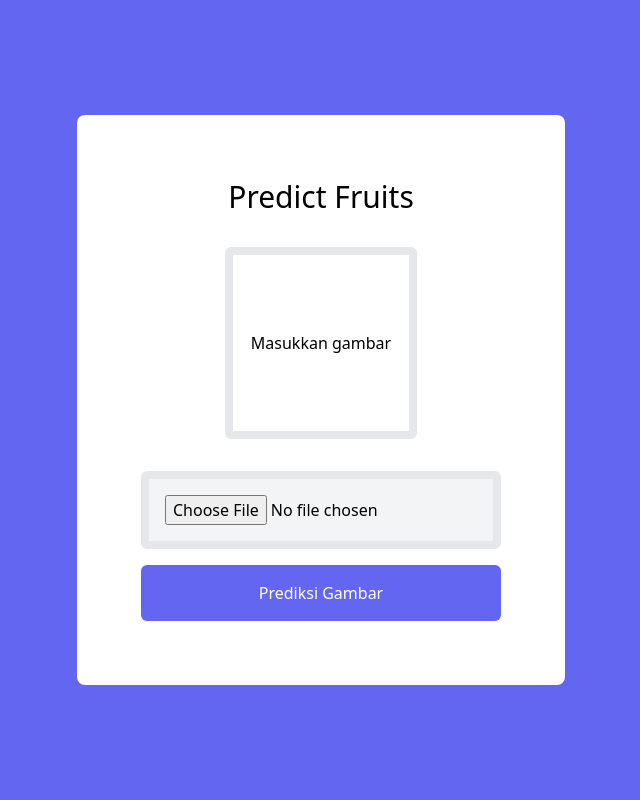
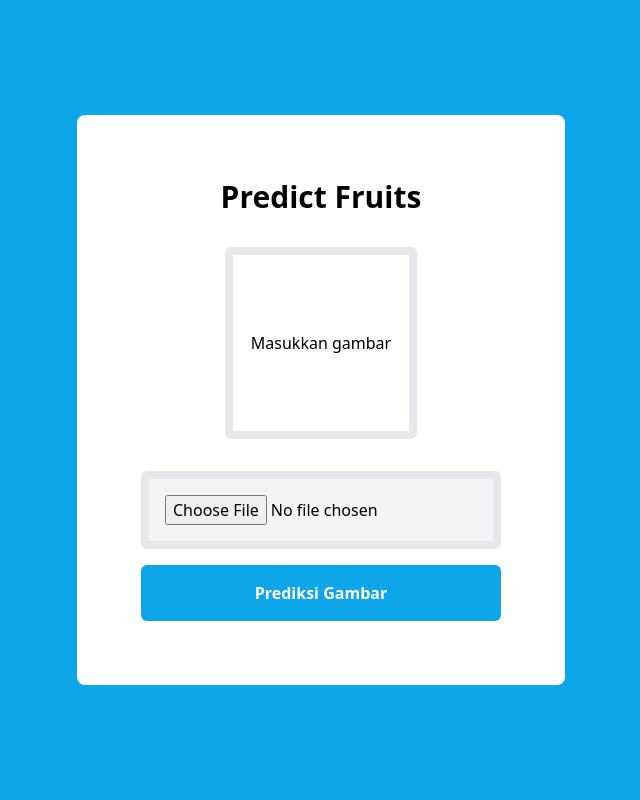
Before and after one commit to muhfahmir/fruits-classification-CNN, a Flask app: page / in a window 1280 px wide. Shown: the whole page, without its empty margins (319-959 px from the left). Run offline with Flask 2, Linux system fonts and the light colour scheme; some libraries are stand-ins or nearby versions.

Commit message:
update templates

```diff
--- a/templates/index.html
+++ b/templates/index.html
@@ -5,7 +5,7 @@
     <meta charset="UTF-8" />
     <meta http-equiv="X-UA-Compatible" content="IE=edge" />
     <meta name="viewport" content="width=device-width, initial-scale=1.0" />
-    <link href="https://unpkg.com/tailwindcss@^2/dist/tailwind.min.css" rel="stylesheet" />
+    <script src="https://cdn.tailwindcss.com"></script>
     <title>Predict Fruits</title>
 </head>
 
@@ -16,7 +16,7 @@
                 items-center
                 w-screen
                 h-screen
-                bg-indigo-500
+                bg-sky-500
             ">
         <main class="
                     flex flex-col
@@ -26,7 +26,7 @@
                     bg-white
                     rounded-lg
                 ">
-            <h1 class="text-3xl text-bold">Predict Fruits</h1>
+            <h1 class="text-3xl font-bold">Predict Fruits</h1>
 
             {% if uploaded_image %}
             <img src="{{ url_for('send_uploaded_image', filename=uploaded_image) }}"
@@ -47,7 +47,7 @@
                 </p>
             </div>
             {% endif %} {% if prediction %}
-            <p class="mb-8">Hasil Prediksi: Buah {{prediction}}</p>
+            <p class="mb-8">Hasil Prediksi: Buah <span class="font-bold">{{prediction}}</span></p>
             {% endif %}
 
             <form method="post" enctype="multipart/form-data" class="flex flex-col">
@@ -58,7 +58,7 @@
                             rounded-md
                             bg-gray-100
                         " />
-                <button type="submit" class="p-4 bg-indigo-500 text-white rounded-md">
+                <button type="submit" class="p-4 bg-sky-500 text-white rounded-md font-bold">
                     Prediksi Gambar
                 </button>
             </form>
```
